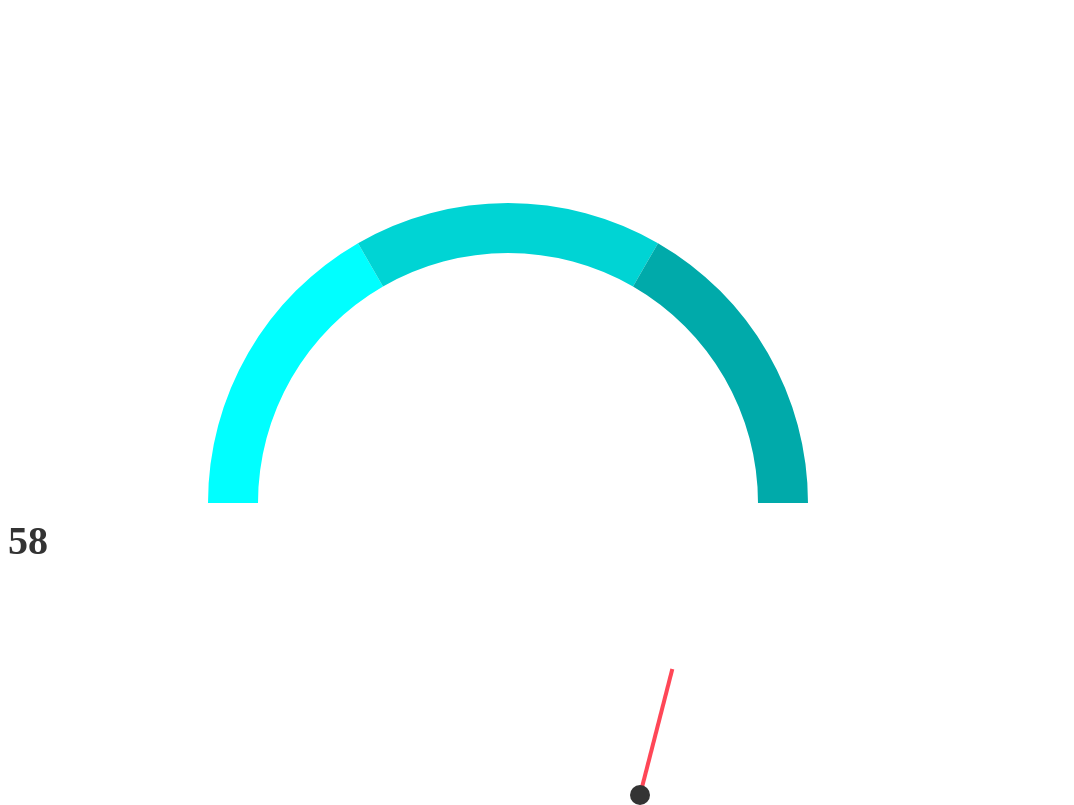
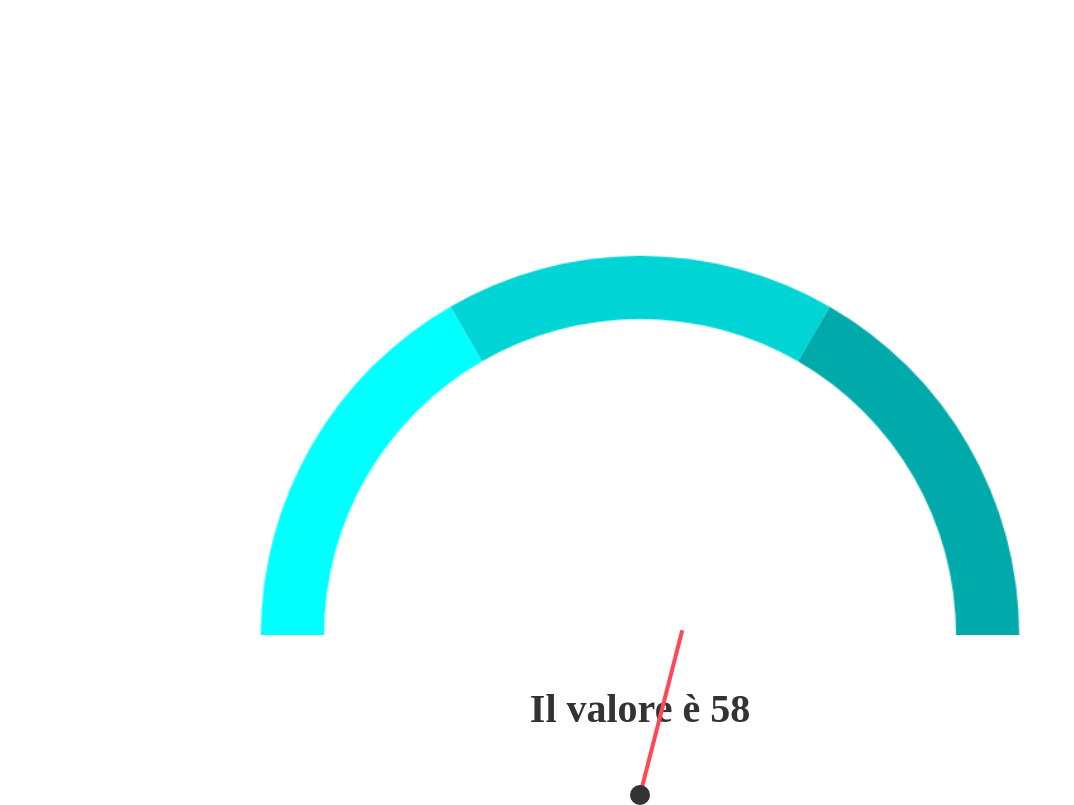
Before and after one commit to robotokeys001/NodeJsTry-main, a plain HTML site: page arch.html in a window 1280 px wide. Shown: the part 5-810 px from the top of the page, without its empty margins (0-1074 px from the left). Drawn offline with Linux system fonts and the light colour scheme.

Commit message:
Refactor arch.html: enhance layout and styling of chart and needle; update label display format

```diff
--- a/arch.html
+++ b/arch.html
@@ -8,10 +8,21 @@
 
         @import url('https://fonts.googleapis.com/css2?family=Inter:ital,opsz,wght@0,14..32,100..900;1,14..32,100..900&display=swap');
 
-        /* L'ago */
+        .chart{
+            display: flex;
+            flex-direction: column;
+            align-content: center;
+            justify-content: space-evenly;
+            gap: 40px;
+        }
+        .arch{
+          max-width: 100%;
+          height: auto;
+        }
         /* L'ago */
         #needle {
             position: absolute;
+            padding-top: 40px;
             bottom: 0;
             left: 50%;
             width: 4px;
@@ -37,6 +48,7 @@
         }
 
         #label {
+            align-self: center;
             font-size: 2.5rem;
             font-weight: bold;
             margin-top: 10px;
@@ -45,31 +57,18 @@
 
 
 
-        .chart{
-
-            justify-content: space-evenly;
-            gap: 20px;
-
-        }
-
-        .arch{
-          max-width: 100%;
-          height: auto;
-        }
-
 
     </style>
 </head>
 <body>
      <div class="chart">
         <canvas id="arch" width="1000" height="500" class="arch"></canvas>
-        <!---------<canvas id="needle" width="100" height="150" class="needle"></canvas>---->
-    </div>
-     <div class="gauge">
         <div id="needle"></div>
         <div class="center-node"></div>
+        <div id="label">0</div>
     </div>
-    <div id="label">0</div>
+
+
 
     <script>
         let valoreRandom = ()=> Math.floor(Math.random() * 255);
@@ -210,7 +209,7 @@
 
             // Applichiamo i cambiamenti
             needle.style.transform = `rotate(${degrees}deg)`;
-            label.innerText = Math.floor(clampedValue);
+            label.innerText = `Il valore è ${Math.floor(clampedValue)}`;
         }
 
         /**
```
